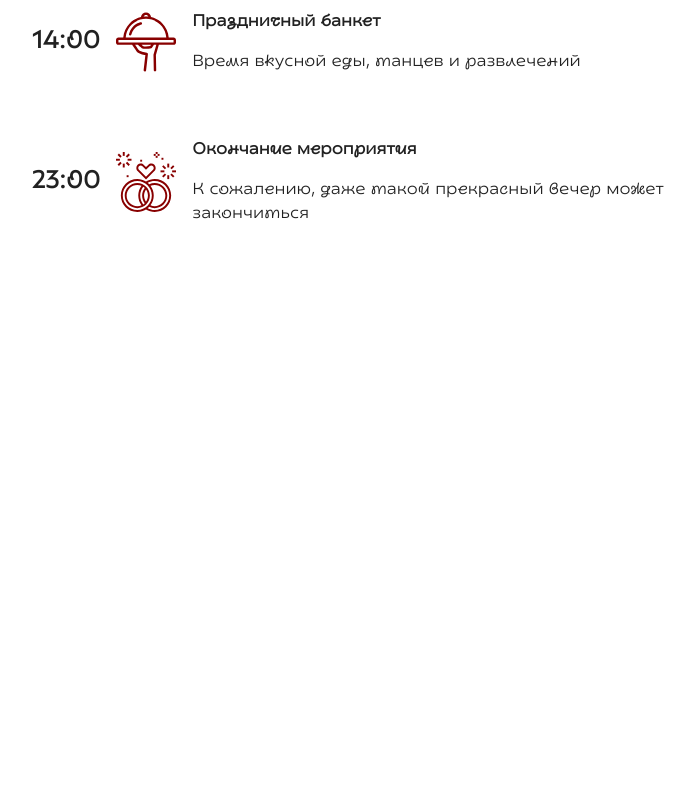
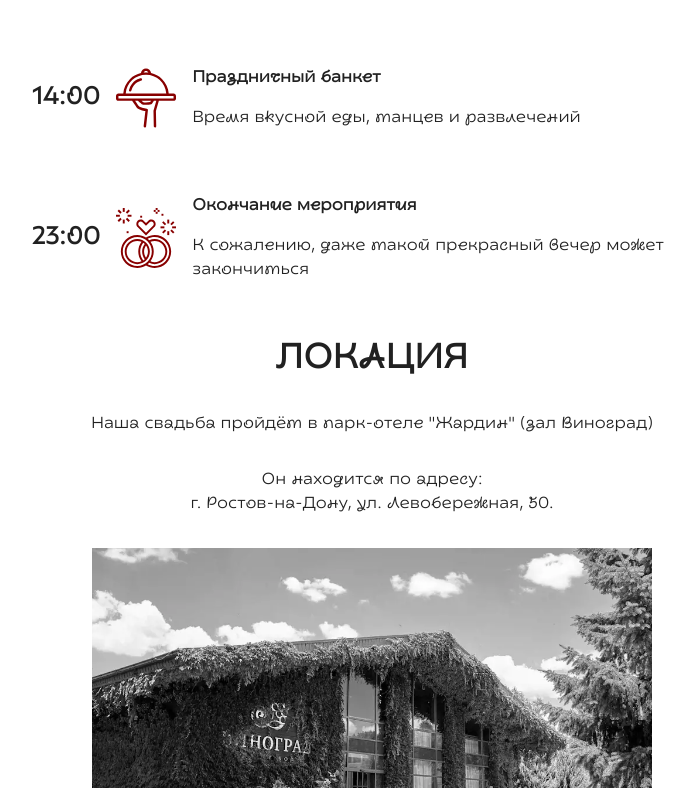
Before and after one commit to OXG-Ex/wedding-invite, a React (Vite) app: page / in a window 1280 px wide. Shown: the part 2012-2800 px from the top of the page, without its empty margins (268-963 px from the left). Before the commit the page ends 2238 px from the top, so only its background shows below. Built offline with nearby package versions, Linux system fonts and the light colour scheme.

Commit message:
feat: location, map and details

```diff
--- a/src/App.tsx
+++ b/src/App.tsx
@@ -2,6 +2,8 @@ import {createTheme, CssBaseline, ThemeProvider} from "@mui/material";
 import "./App.css";
 import UsPhoto from "./assets/us_photo.jpg";
 import {DaySchedule} from "./components/DaySchedule";
+import {Details} from "./components/Details";
+import {Location} from "./components/Location";
 import {TopBlock} from "./components/TopBlock";
 
 const theme = createTheme({
@@ -29,12 +31,14 @@ export const App = () => {
     <ThemeProvider theme={theme}>
       <CssBaseline />
 
-      <div className=" flex flex-col gap-8">
+      <div className=" flex flex-col gap-15">
         <TopBlock />
         <div className="flex w-full items-center justify-center">
           <img src={UsPhoto} alt="aboba" className="w-136 h-192 object-fill" />
         </div>
         <DaySchedule />
+        <Location />
+        <Details />
       </div>
     </ThemeProvider>
   );
--- /dev/null
+++ b/src/components/Details.tsx
@@ -0,0 +1,38 @@
+import {Typography} from "@mui/material";
+import type {FC} from "react";
+
+export const Details: FC = () => {
+  return (
+    <div className="w-full justify-center flex">
+      <div className="flex flex-col gap-6 items-center">
+        <Typography variant="h4" fontWeight={700}>
+          ДЕТАЛИ
+        </Typography>
+
+        <Typography className="w-140 text-center">
+          Ваши улыбки и смех подарят нам незабываемое счастье в этот день, а
+          пожелания в конвертах помогут осуществить наши мечты!
+        </Typography>
+
+        <Typography variant="h4" fontWeight={700}>
+          ~
+        </Typography>
+
+        <Typography className="w-140 text-center">
+          Приятным комплиментом для нас вместо цветов будет бутылочка вашего
+          любимого вина, которую мы откроем на ближайшем совместном празднике.
+        </Typography>
+
+        <Typography variant="h4" fontWeight={700}>
+          ~
+        </Typography>
+
+        <Typography className="w-140 text-center">
+          Будем благодарны, если вы воздержитесь от криков "Горько" на
+          празднике, ведь поцелуй - это знак выражения чувств, он не может быть
+          по заказу.
+        </Typography>
+      </div>
+    </div>
+  );
+};
--- a/src/components/Location.tsx
+++ b/src/components/Location.tsx
@@ -0,0 +1,42 @@
+import {Typography} from "@mui/material";
+import type {FC} from "react";
+import Restaurant from "../assets/restaurant.webp";
+
+export const Location: FC = () => {
+  return (
+    <div className="w-full justify-center flex">
+      <div className="flex flex-col gap-8 items-center">
+        <Typography variant="h4" fontWeight={700}>
+          ЛОКАЦИЯ
+        </Typography>
+
+        <Typography>
+          Наша свадьба пройдёт в парк-отеле "Жардин" (зал Виноград)
+        </Typography>
+
+        <div className="flex flex-col items-center">
+          <Typography>Он находится по адресу:</Typography>
+
+          <Typography>г. Ростов-на-Дону, ул. Левобережная, 50.</Typography>
+        </div>
+
+        <img src={Restaurant} className="object-fill w-140" />
+
+        <Typography variant="h4" fontWeight={700}>
+          КАК ДОБРАТЬСЯ?
+        </Typography>
+
+        <Typography className="w-120 text-center">
+          Мы подготовили для вас карту, чтобы вы точно добрались и порадовали
+          нас своим присутствием
+        </Typography>
+
+        <iframe
+          src="https://yandex.ru/map-widget/v1/?um=constructor%3A80269f79db9f72ca2dd6ed4c23ab458cd797ae2926a786bf85e42af04501f6dc&amp;source=constructor"
+          width="560"
+          height="422"
+        ></iframe>
+      </div>
+    </div>
+  );
+};
```
Also changed, not shown: src/assets/restaurant.webp (added).
